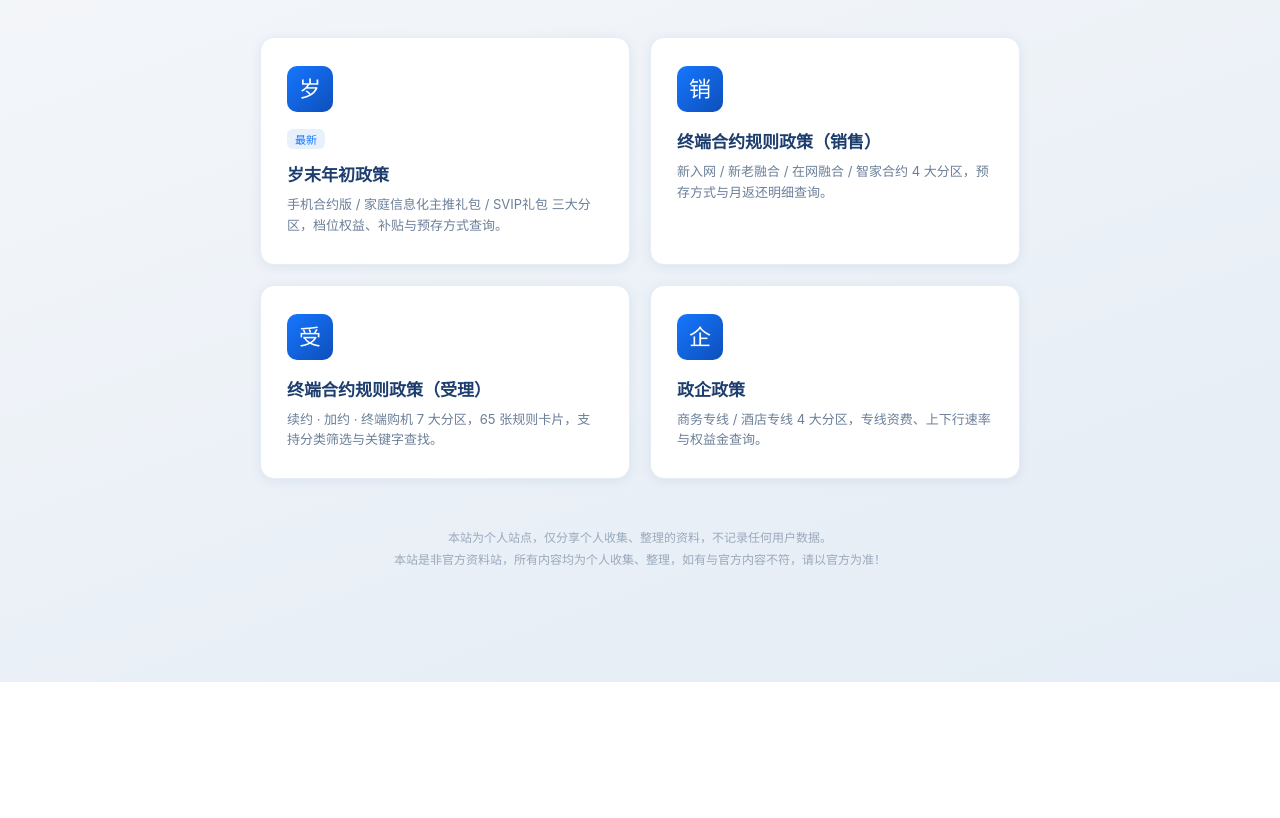
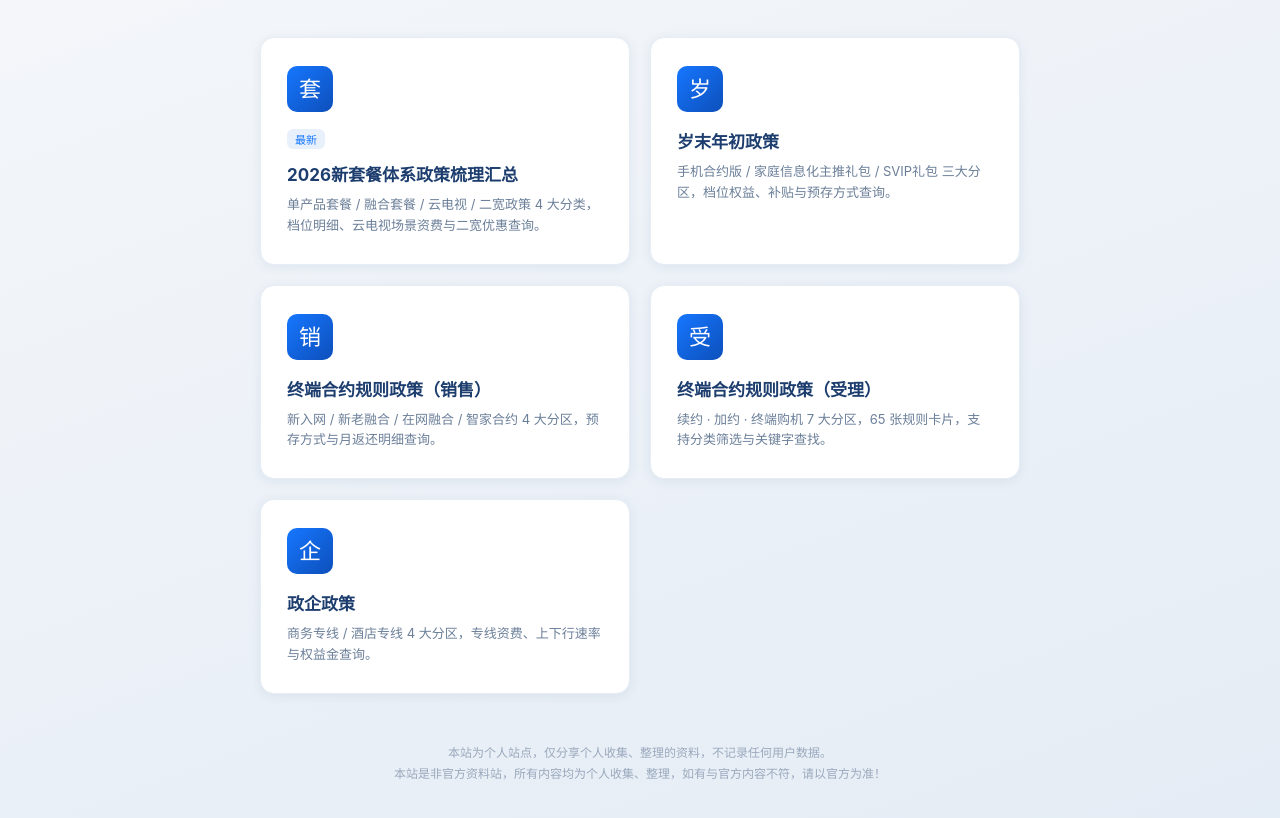
Before and after one commit to Hndxby/hndxby.github.io, a plain HTML site: page policy/index.html in a window 1280 px wide. Shown: the part 118-936 px from the top of the page. Before the commit the page ends 800 px from the top, so only its background shows below. Drawn offline with Linux system fonts and the light colour scheme.

Commit message:
?????2026?????????

```diff
--- a/policy/index.html
+++ b/policy/index.html
@@ -51,9 +51,14 @@
     <p>岁末年初 · 终端合约 · 政策查询导航</p>
   </header>
   <div class="grid">
+    <a class="card" href="tc2026.html">
+      <div class="icon">套</div>
+      <span class="tag">最新</span>
+      <h2>2026新套餐体系政策梳理汇总</h2>
+      <p>单产品套餐 / 融合套餐 / 云电视 / 二宽政策 4 大分类，档位明细、云电视场景资费与二宽优惠查询。</p>
+    </a>
     <a class="card" href="smnc.html">
       <div class="icon">岁</div>
-      <span class="tag">最新</span>
       <h2>岁末年初政策</h2>
       <p>手机合约版 / 家庭信息化主推礼包 / SVIP礼包 三大分区，档位权益、补贴与预存方式查询。</p>
     </a>
```
